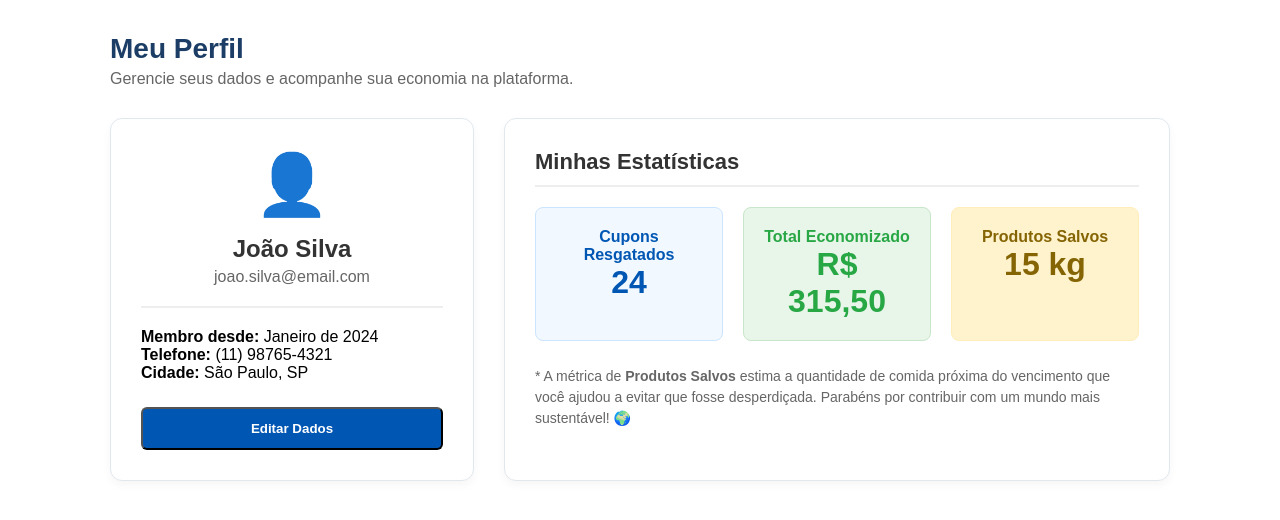
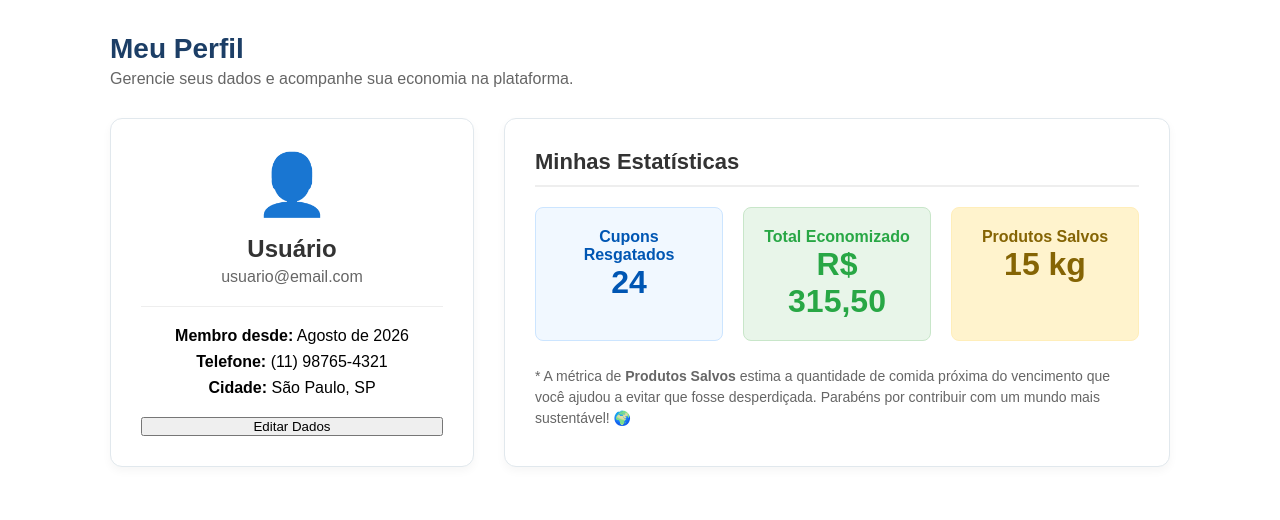
Before and after one commit to Guilherme-07-06/V.EcoPromo, a plain HTML site: page perfil.html in a window 1280 px wide. Shown: the part 124-644 px from the top of the page. Drawn offline with Linux system fonts and the light colour scheme.

Commit message:
Add files via upload

```diff
--- a/perfil.html
+++ b/perfil.html
@@ -49,14 +49,15 @@
             <div class="card-produto" style="flex: 1; min-width: 300px; padding: 30px; text-align: center;">
                 <div style="font-size: 60px; margin-bottom: 15px;">👤</div>
                 <h3 id="perfilNome" style="font-size: 24px; margin-bottom: 5px;">João Silva</h3>
-    <p id="perfilEmail" style="color: #666; margin-bottom: 20px;">joao.silva@email.com</p>
-                <hr style="border: 1px solid #eee; margin-bottom: 20px;">
-                <div style="text-align: left;">
-                    <p><strong>Membro desde:</strong> Janeiro de 2024</p>
-                    <p><strong>Telefone:</strong> (11) 98765-4321</p>
-                    <p><strong>Cidade:</strong> São Paulo, SP</p>
-                </div>
-                <button class="btn-pegar-cupom" style="margin-top: 25px; width: 100%;">Editar Dados</button>
+<p id="perfilEmail" style="color: #666; margin-bottom: 20px;">joao.silva@email.com</p>
+
+<hr style="border: 0; border-top: 1px solid #eee; margin-bottom: 20px;">
+
+<p style="margin-bottom: 8px;"><strong>Membro desde:</strong> <span id="perfilData">Janeiro de 2024</span></p>
+<p style="margin-bottom: 8px;"><strong>Telefone:</strong> <span id="perfilTelefone">(11) 98765-4321</span></p>
+<p style="margin-bottom: 20px;"><strong>Cidade:</strong> <span id="perfilCidade">São Paulo, SP</span></p>
+
+<button id="btnEditarDados" class="btn-editar">Editar Dados</button>
             </div>
 
             <!-- Cartão de Estatísticas -->
--- a/script.js
+++ b/script.js
@@ -1,7 +1,7 @@
 document.addEventListener("DOMContentLoaded", function() {
 
     // ==========================================
-    // 1. LÓGICA DE LOGIN, CADASTRO E MEMÓRIA
+    // 1. LÓGICA DE LOGIN E CADASTRO
     // ==========================================
     const telaLogin = document.getElementById('tela-login');
     const telaCadastro = document.getElementById('tela-cadastro');
@@ -24,7 +24,6 @@ document.addEventListener("DOMContentLoaded", function() {
         const formLogin = telaLogin.querySelector('form');
         const formCadastro = telaCadastro.querySelector('form');
 
-        // Quando o usuário faz LOGIN
         if (formLogin) {
             formLogin.addEventListener('submit', function(evento) {
                 evento.preventDefault();
@@ -39,7 +38,6 @@ document.addEventListener("DOMContentLoaded", function() {
                 });
 
                 if (emailDigitado) {
-                    // Extrai o nome do email (ex: "cleber@gmail.com" vira "Cleber")
                     let nomeExtraido = emailDigitado.split('@')[0];
                     nomeExtraido = nomeExtraido.charAt(0).toUpperCase() + nomeExtraido.slice(1);
 
@@ -51,7 +49,6 @@ document.addEventListener("DOMContentLoaded", function() {
             });
         }
 
-        // Quando o usuário faz CADASTRO
         if (formCadastro) {
             formCadastro.addEventListener('submit', function(evento) {
                 evento.preventDefault();
@@ -79,21 +76,58 @@ document.addEventListener("DOMContentLoaded", function() {
     }
 
     // ==========================================
-    // 2. CARREGAR DADOS NA PÁGINA DE PERFIL
+    // 2. DADOS DO PERFIL E BOTAO EDITAR
     // ==========================================
     const perfilNome = document.getElementById('perfilNome');
     const perfilEmail = document.getElementById('perfilEmail');
+    const perfilTelefone = document.getElementById('perfilTelefone');
+    const perfilCidade = document.getElementById('perfilCidade');
+    const perfilData = document.getElementById('perfilData');
+    const btnEditarDados = document.getElementById('btnEditarDados');
 
     if (perfilNome && perfilEmail) {
-        const nomeSalvo = localStorage.getItem('usuarioNome');
-        const emailSalvo = localStorage.getItem('usuarioEmail');
+        // Carrega dados do perfil salvos
+        perfilNome.textContent = localStorage.getItem('usuarioNome') || 'Usuário';
+        perfilEmail.textContent = localStorage.getItem('usuarioEmail') || 'usuario@email.com';
+        if (perfilTelefone) perfilTelefone.textContent = localStorage.getItem('usuarioTelefone') || '(11) 98765-4321';
+        if (perfilCidade) perfilCidade.textContent = localStorage.getItem('usuarioCidade') || 'São Paulo, SP';
 
-        if (nomeSalvo) perfilNome.textContent = nomeSalvo;
-        if (emailSalvo) perfilEmail.textContent = emailSalvo;
+        // Registra o mês/ano atual se ainda não houver data salva
+        if (perfilData) {
+            if (!localStorage.getItem('usuarioData')) {
+                const hoje = new Date();
+                const meses = ['Janeiro', 'Fevereiro', 'Março', 'Abril', 'Maio', 'Junho', 'Julho', 'Agosto', 'Setembro', 'Outubro', 'Novembro', 'Dezembro'];
+                const dataAtual = `${meses[hoje.getMonth()]} de ${hoje.getFullYear()}`;
+                localStorage.setItem('usuarioData', dataAtual);
+            }
+            perfilData.textContent = localStorage.getItem('usuarioData');
+        }
+
+        // Ação do botão "Editar Dados"
+        if (btnEditarDados) {
+            btnEditarDados.addEventListener('click', function() {
+                const novoNome = prompt('Digite seu nome:', perfilNome.textContent);
+                const novoTelefone = prompt('Digite seu telefone:', perfilTelefone.textContent);
+                const novaCidade = prompt('Digite sua cidade/estado:', perfilCidade.textContent);
+
+                if (novoNome && novoNome.trim() !== '') {
+                    localStorage.setItem('usuarioNome', novoNome);
+                    perfilNome.textContent = novoNome;
+                }
+                if (novoTelefone && novoTelefone.trim() !== '') {
+                    localStorage.setItem('usuarioTelefone', novoTelefone);
+                    perfilTelefone.textContent = novoTelefone;
+                }
+                if (novaCidade && novaCidade.trim() !== '') {
+                    localStorage.setItem('usuarioCidade', novaCidade);
+                    perfilCidade.textContent = novaCidade;
+                }
+            });
+        }
     }
 
     // ==========================================
-    // 3. LÓGICA DA BARRA DE BUSCA
+    // 3. BARRA DE BUSCA
     // ==========================================
     const inputBusca = document.getElementById('inputBusca');
 
@@ -115,7 +149,7 @@ document.addEventListener("DOMContentLoaded", function() {
     }
 
     // ==========================================
-    // 4. LÓGICA DO MODAL QR CODE
+    // 4. MODAL QR CODE
     // ==========================================
     const modal = document.getElementById('modalQrCode');
     const fecharModal = document.getElementById('fecharModal');
```
